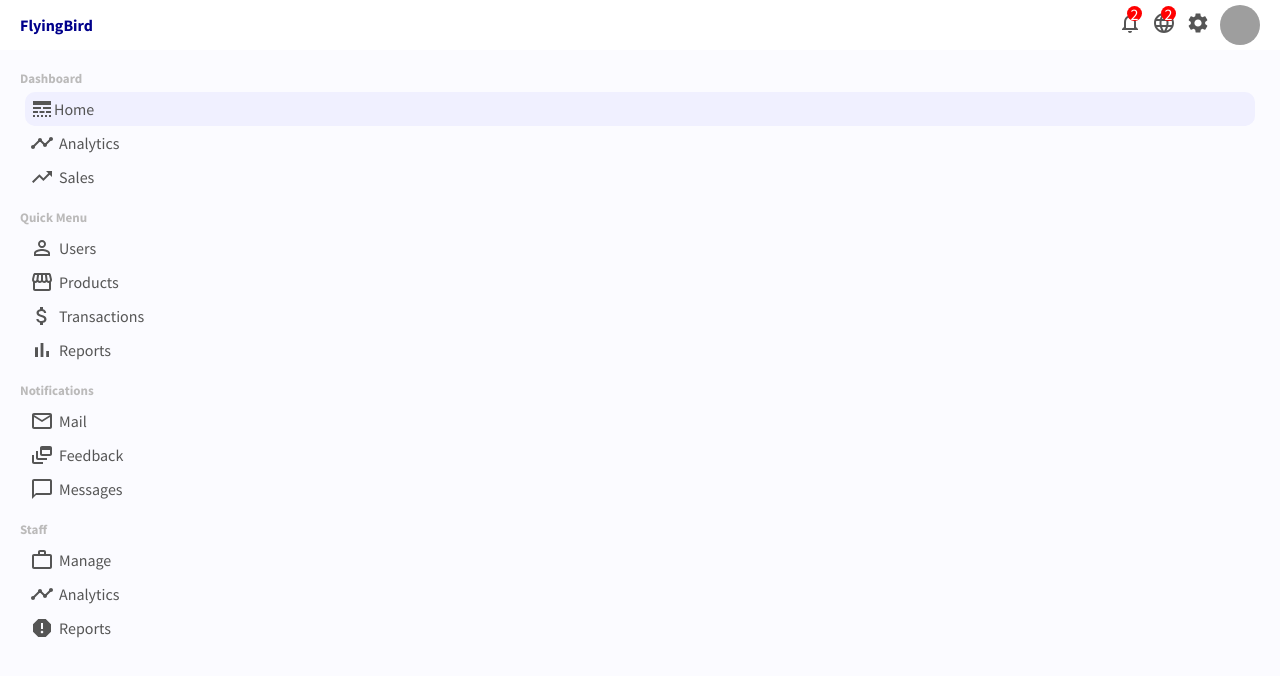
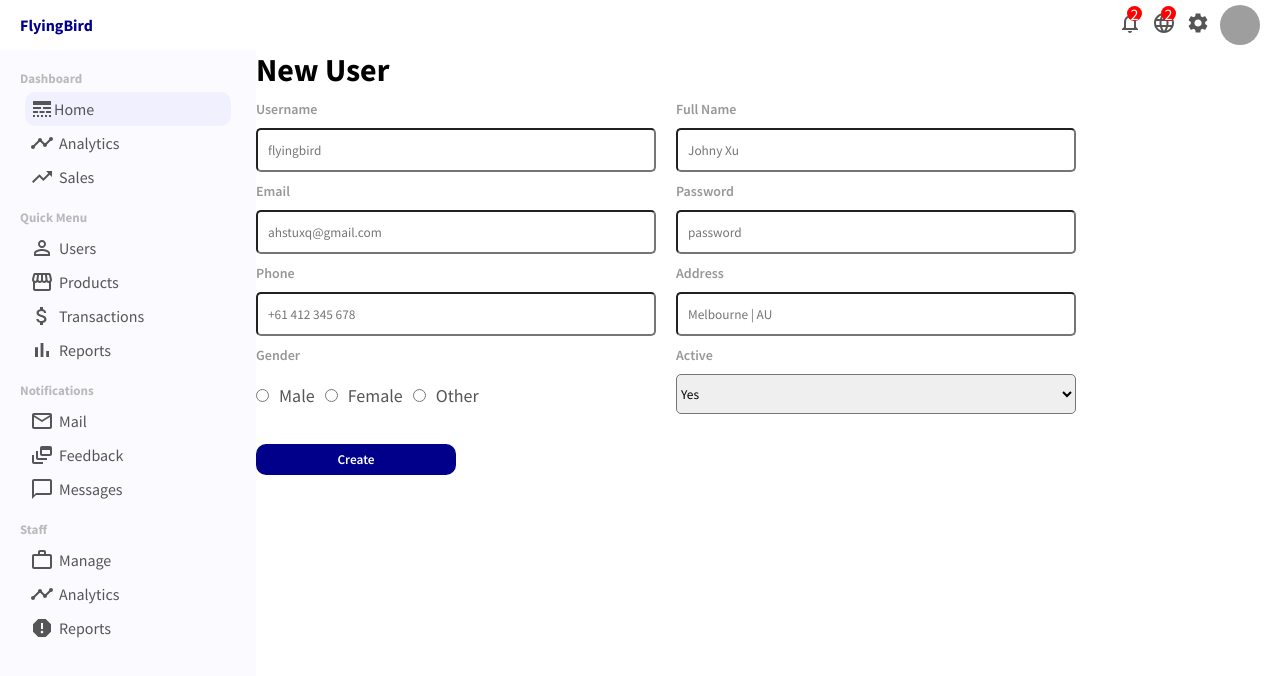
Before and after one commit to JohnyXu/learning, a React (Create React App) app: page /newUser in a window 1280 px wide. Shown: the top 676 px of the page. Built offline with nearby package versions, Linux system fonts and the light colour scheme; grey boxes are pictures that could not be loaded.

Commit message:
add new user page form

```diff
--- a/src/App.js
+++ b/src/App.js
@@ -6,6 +6,7 @@
 import Home from './pages/home/Home';
 import UserList from './pages/userList/UserList';
 import User from './pages/user/User';
+import NewUser from './pages/newUser/NewUser';
 
 function App() {
   return (
@@ -18,6 +19,7 @@
             <Route path="/" element={<Home />} />
             <Route path="users/" element={<UserList />} />
             <Route path="user/:userId" element={<User />} />
+            <Route path="newUser" element={<NewUser />} />
           </Routes>
         </div>
       </div>
--- /dev/null
+++ b/src/pages/newUser/NewUser.jsx
@@ -0,0 +1,55 @@
+import React from 'react';
+import './newUser.css';
+
+export default function NewUser() {
+  return (
+    <div className="newUser">
+      <h1 className="newUserTitle">New User</h1>
+      <form className="newUserForm">
+        <div className="newUserItem">
+          <label>Username</label>
+          <input type="text" placeholder="flyingbird" className="newUserInput" />
+        </div>
+        <div className="newUserItem">
+          <label>Full Name</label>
+          <input type="text" placeholder="Johny Xu" className="newUserInput" />
+        </div>
+        <div className="newUserItem">
+          <label>Email</label>
+          <input type="email" placeholder="ahstuxq@gmail.com" className="newUserInput" />
+        </div>
+        <div className="newUserItem">
+          <label>Password</label>
+          <input type="password" placeholder="password" className="newUserInput" />
+        </div>
+        <div className="newUserItem">
+          <label>Phone</label>
+          <input type="text" placeholder="+61 412 345 678" className="newUserInput" />
+        </div>
+        <div className="newUserItem">
+          <label>Address</label>
+          <input type="text" placeholder="Melbourne | AU" className="newUserInput" />
+        </div>
+        <div className="newUserItem">
+          <label>Gender</label>
+          <div className="newUserGender">
+            <input type="radio" name="gender" id="male" value="male" />
+            <label for="male">Male</label>
+            <input type="radio" name="gender" id="female" value="female" />
+            <label for="female">Female</label>
+            <input type="radio" name="gender" id="other" value="other" />
+            <label for="other">Other</label>
+          </div>
+        </div>
+        <div className="newUserItem">
+          <label>Active</label>
+          <select className="newUserSelect" name="active" id="active">
+            <option value="yes">Yes</option>
+            <option value="no">No</option>
+          </select>
+        </div>
+        <button className="newUserButton">Create</button>
+      </form>
+    </div>
+  );
+}
--- /dev/null
+++ b/src/pages/newUser/newUser.css
@@ -0,0 +1,57 @@
+.newUser {
+  flex: 4;
+}
+
+.newUserForm {
+  display: flex;
+  flex-wrap: wrap;
+}
+
+.newUserItem {
+  width: 400px;
+  display: flex;
+  flex-direction: column;
+  margin-top: 10px;
+  margin-right: 20px;
+}
+
+.newUserItem > label {
+  margin-bottom: 10px;
+  font-size: 14px;
+  font-weight: 600;
+  color: rgb(151, 151, 150);
+}
+
+.newUserInput {
+  height: 20px;
+  padding: 10px;
+  border-radius: 1px solid gray;
+  border-radius: 5px;
+}
+
+.newUserGender > input {
+  margin-top: 15px;
+}
+
+.newUserGender > label {
+  margin: 10px;
+  font-size: 18px;
+  color: #555;
+}
+
+.newUserSelect {
+  height: 40px;
+  border-radius: 5px;
+}
+
+.newUserButton {
+  width: 200px;
+  border: none;
+  background-color: darkblue;
+  color: white;
+  padding: 7px 10px;
+  font-weight: 600;
+  border-radius: 10px;
+  margin-top: 30px;
+  cursor: pointer;
+}
```
